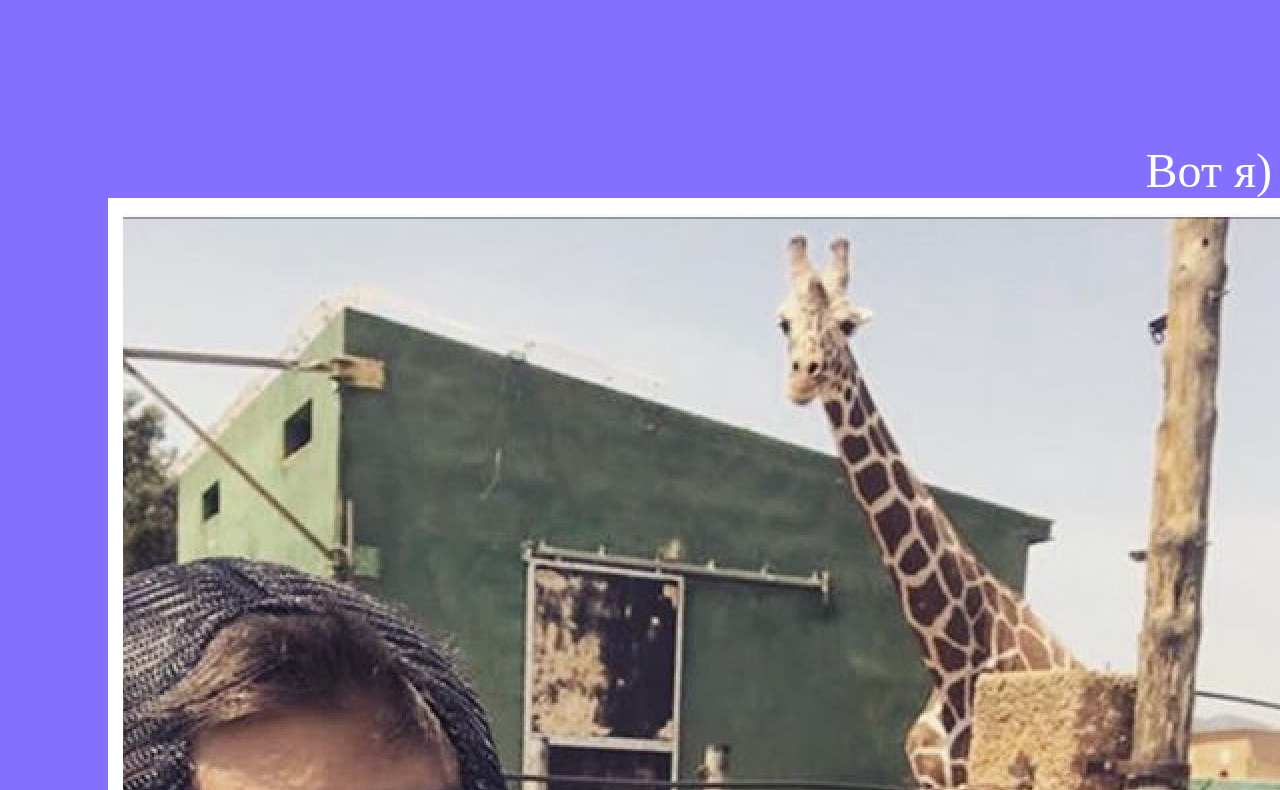
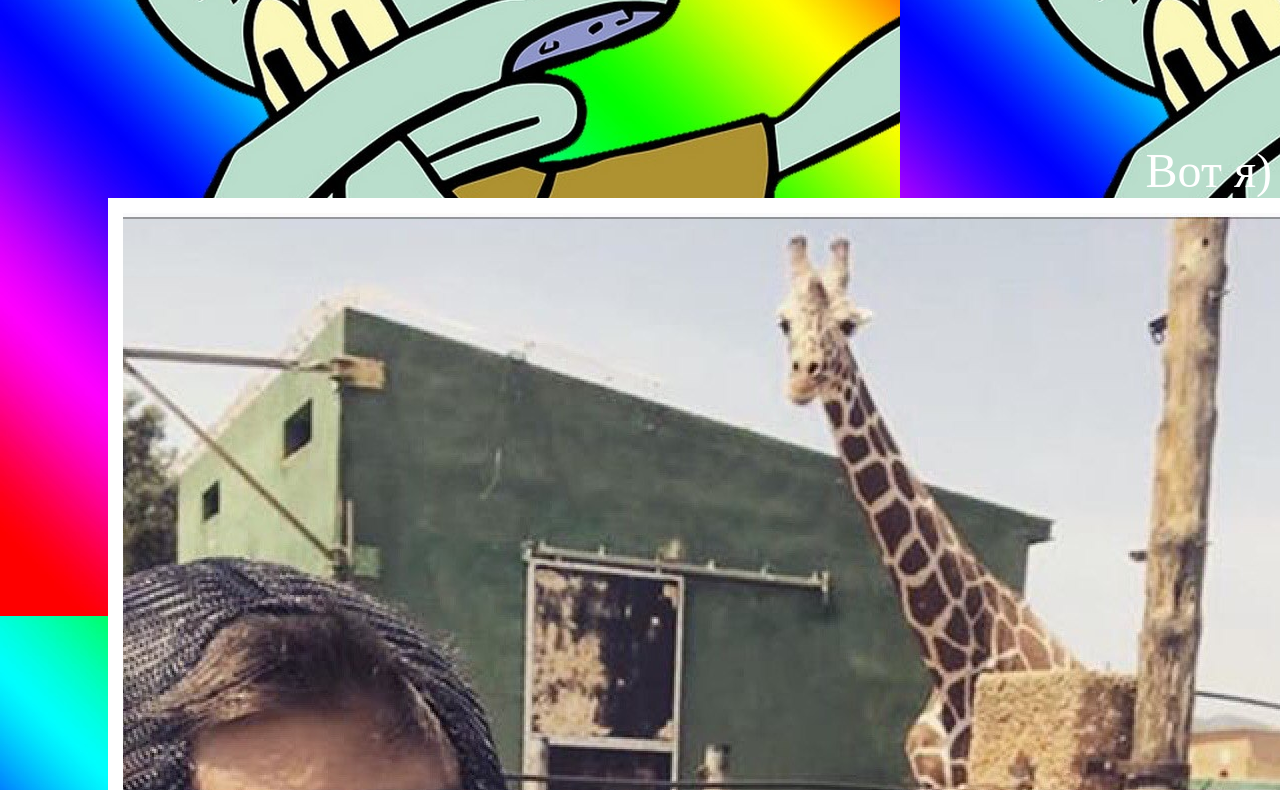
Before and after one commit to SaNyaNicecs/sanyanicecs.github.io, a plain HTML site: page index.html in a window 1280 px wide. Shown: the part 284-1074 px from the top of the page. Drawn offline with Linux system fonts and the light colour scheme.

Commit message:
initial commit

```diff
--- a/index.html
+++ b/index.html
@@ -3,7 +3,7 @@
    <title>Саша Гулянич</title>
  </head>
    <font face="ObelixPro">
-    <body bgcolor="#8470FF">
+    <body background="images/deb.jpg">
     <div align="center">
       <font size="+7"><font color="CC0000">Саша Гулянич - Топовый программист)
      </font>
```
Also changed, not shown: foto.html (+1 -1 lines), images/deb.jpg (added).
